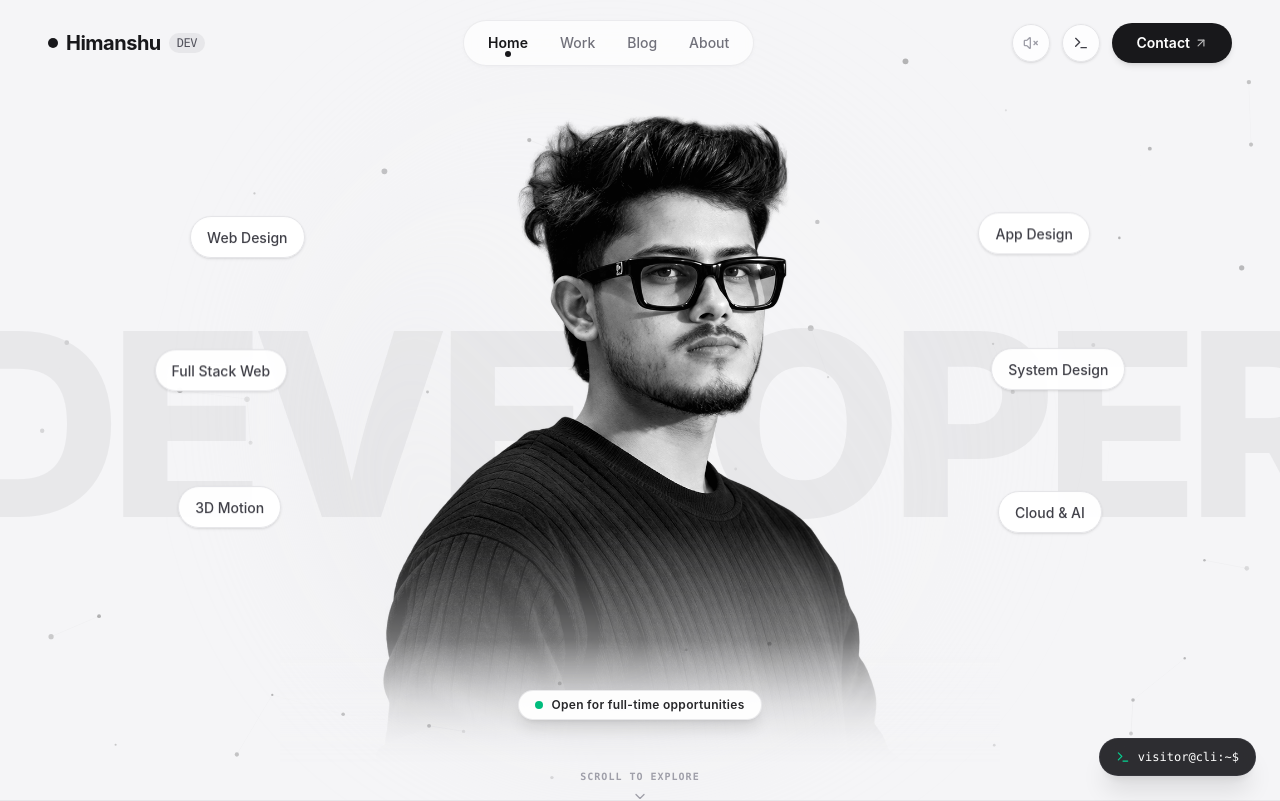
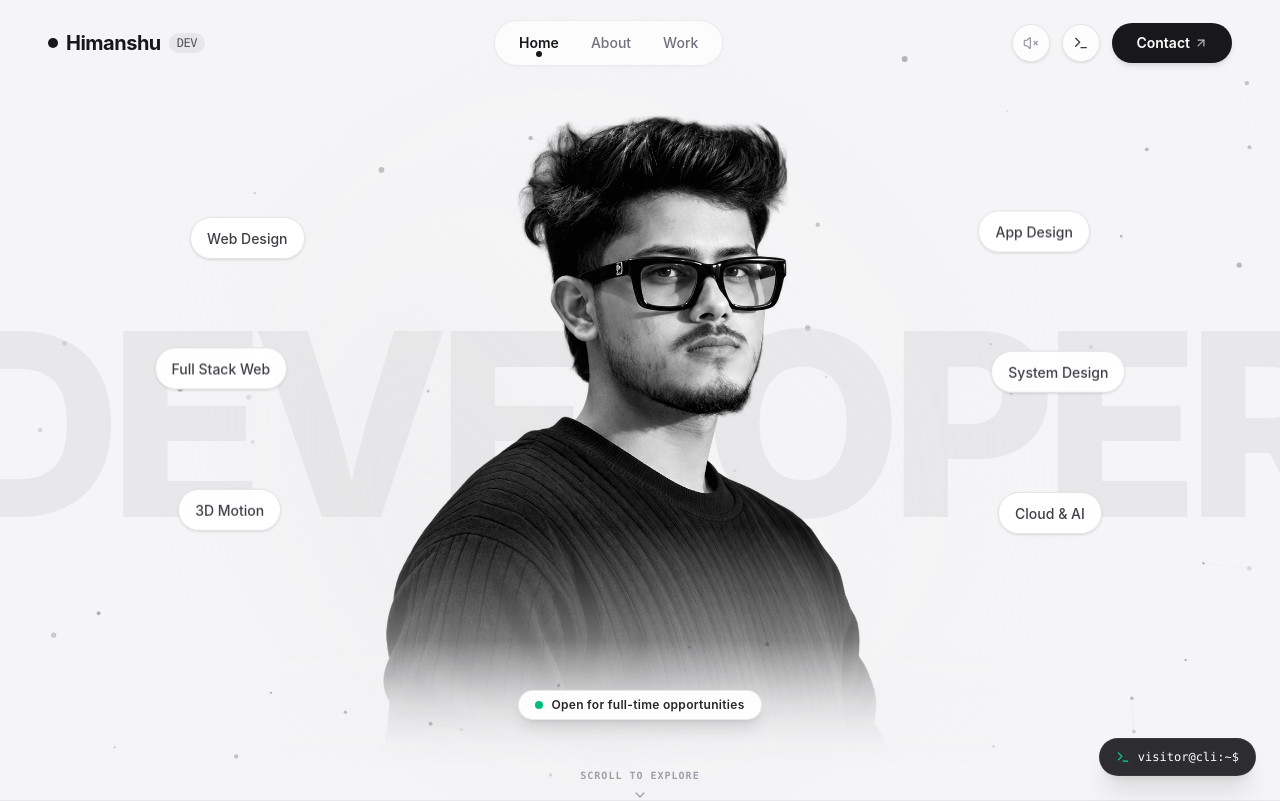
Before and after one commit to himanshuu-g/Portfolio, a React (Vite) app: page / in a window 1280 px wide. Shown: the top 801 px of the page. Built offline with nearby package versions, Linux system fonts and the light colour scheme; a web font is replaced by a local one.

Commit message:
feat: remove articles and notes section and clean up navbar

```diff
--- a/src/App.tsx
+++ b/src/App.tsx
@@ -3,7 +3,6 @@ import { Navbar } from './components/Navbar';
 import { Hero } from './components/Hero';
 import { AboutSection } from './components/AboutSection';
 import { WorkSection } from './components/WorkSection';
-import { BlogSection } from './components/BlogSection';
 import { ContactSection } from './components/ContactSection';
 import { ProjectModal } from './components/ProjectModal';
 import { InteractiveTerminal } from './components/InteractiveTerminal';
@@ -53,9 +52,6 @@ export function App() {
         {/* Screenshot 3: Work & 3D Tilt Project Cards */}
         <WorkSection onSelectProject={(p) => setSelectedProject(p)} />
 
-        {/* Screenshot 3: Blog & Editorial Article Reader */}
-        <BlogSection />
-
         {/* Screenshot 3: Contact Form & Instant Email Copy */}
         <ContactSection />
       </main>
--- a/src/components/Navbar.tsx
+++ b/src/components/Navbar.tsx
@@ -29,9 +29,8 @@ export const Navbar: React.FC<NavbarProps> = ({
 
   const navItems = [
     { id: 'home', label: 'Home' },
+    { id: 'about', label: 'About' },
     { id: 'work', label: 'Work' },
-    { id: 'blog', label: 'Blog' },
-    { id: 'about', label: 'About' },
   ];
 
   const handleNavClick = (id: string) => {
```
